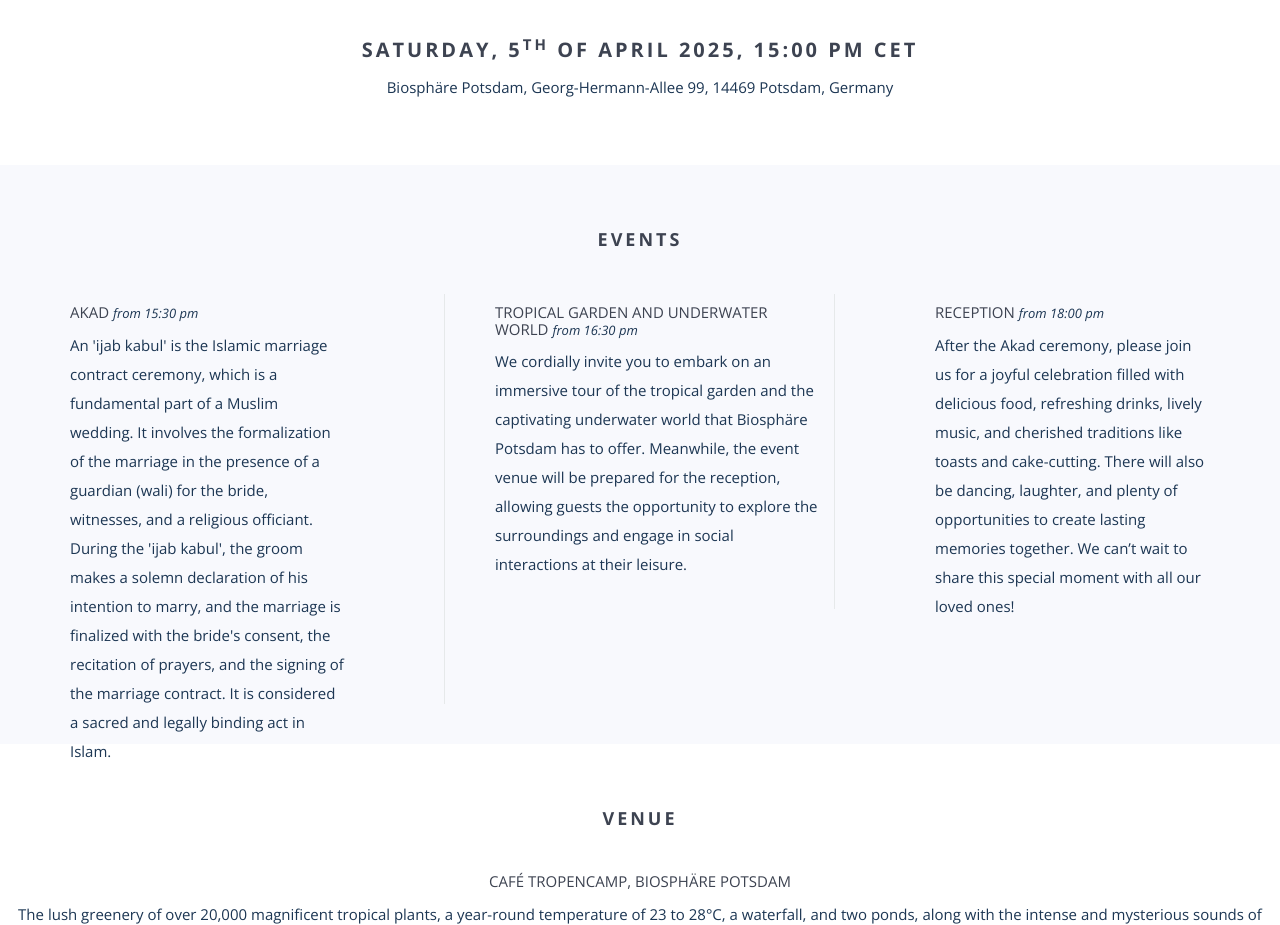
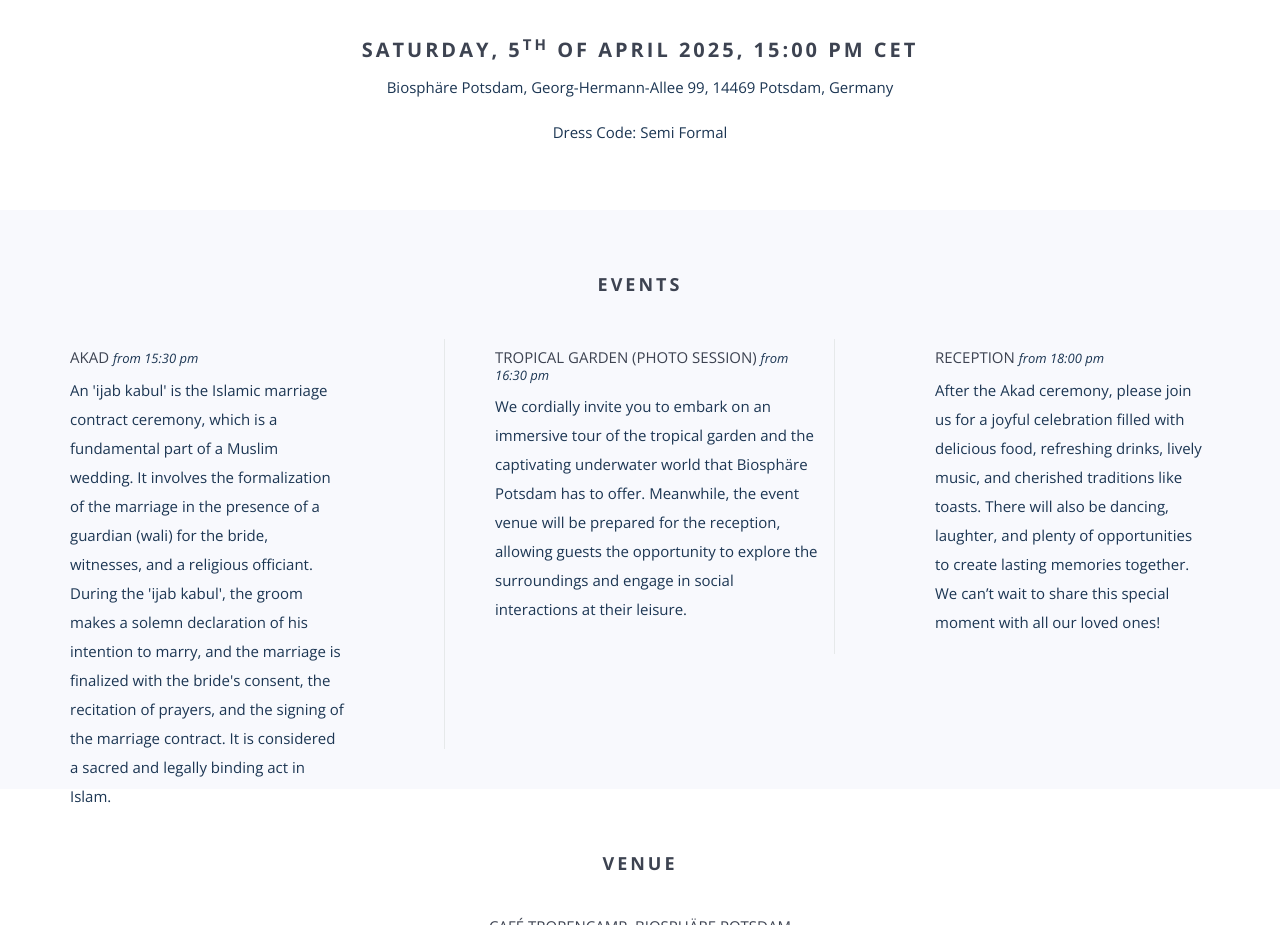
Before and after one commit to gajshamal/GabrielAulia2025, a website: page index.html in a window 1280 px wide. Shown: the part 780-1705 px from the top of the page. Drawn offline with nearby package versions, Linux system fonts and the light colour scheme; some packages are replaced by stand-ins of ours; files whose address does not match are found by name.

Commit message:
Text changes

```diff
--- a/index.html
+++ b/index.html
@@ -108,6 +108,7 @@
                 <h3 style="font-size: 2rem;line-height: 2;">Saturday, 5<sup>th</sup> of April 2025, 15:00 pm CET</h3>
                 <p style="font-size: 1.5rem;line-height: 1;">Biosphäre Potsdam, Georg-Hermann-Allee 99, 14469 Potsdam,
                     Germany</p>
+                <p style="font-size: 1.5rem;line-height: 1;">Dress Code: Semi Formal</p>
             </div>
         </div>
     </div>
@@ -135,7 +136,7 @@
             </div>
             <div class="col-md-4 col-sm-8 col-xs-8 middle">
                 <div class="wp3">
-                    <h5>Tropical Garden and Underwater World <span class="time">from 16:30 PM</span></h5>
+                    <h5>Tropical Garden (Photo Session) <span class="time">from 16:30 PM</span></h5>
                     <p>We cordially invite you to embark on an immersive tour of the tropical garden and the captivating underwater world
                         that Biosphäre Potsdam has to offer. Meanwhile, the event venue will be prepared for the reception, allowing guests
                         the opportunity to explore the surroundings and engage in social interactions at their leisure.</p>
@@ -145,7 +146,7 @@
                 <div class="wp4">
                     <h5>RECEPTION <span class="time">from 18:00 PM</span></h5>
                     <p>After the Akad ceremony, please join us for a joyful celebration filled with delicious food,
-                        refreshing drinks, lively music, and cherished traditions like toasts and cake-cutting. There
+                        refreshing drinks, lively music, and cherished traditions like toasts. There
                         will also be dancing, laughter, and plenty of opportunities to create lasting memories together.
                         We can’t wait to share this special moment with all our loved ones!</p>
                 </div>
```
